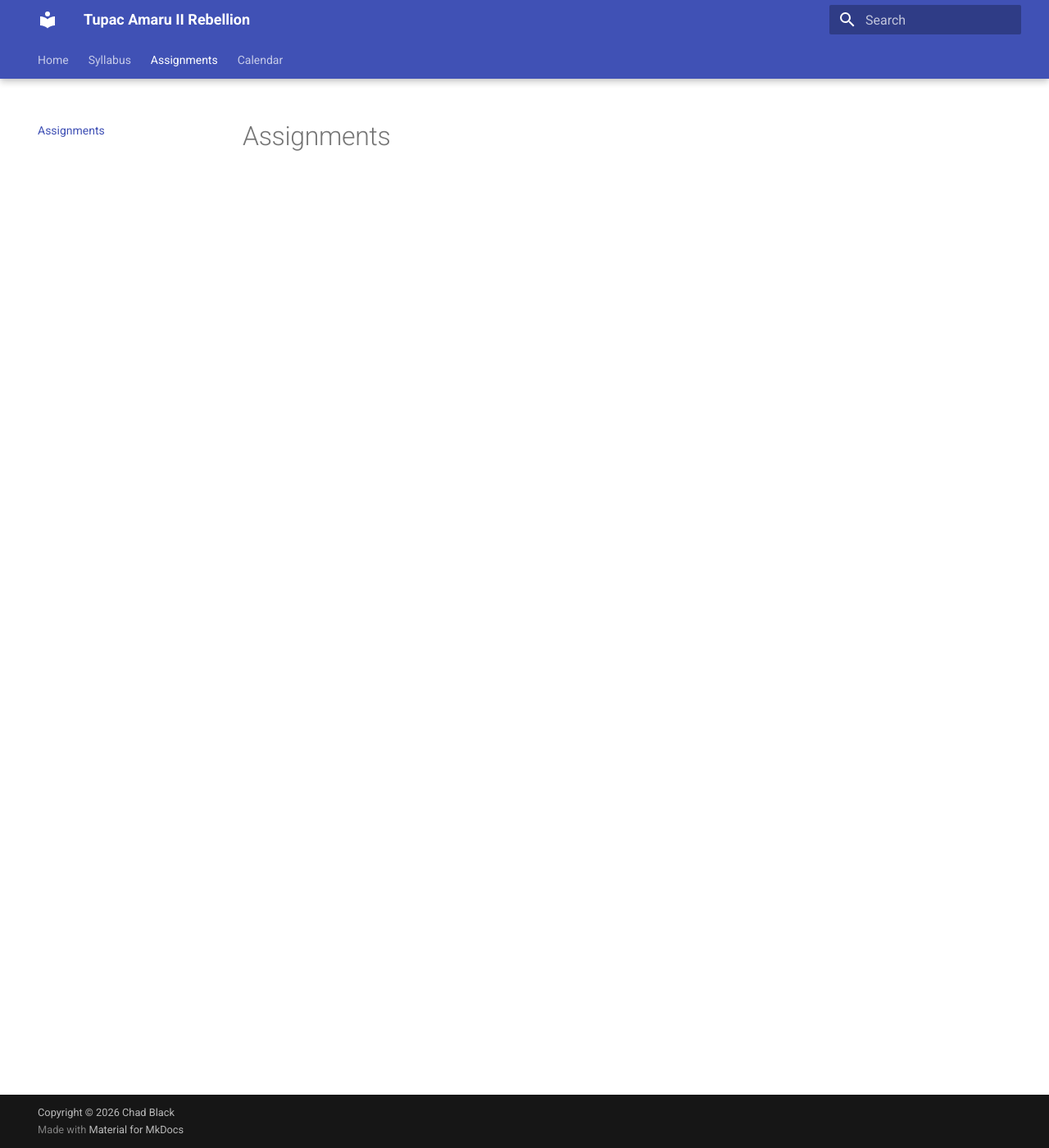
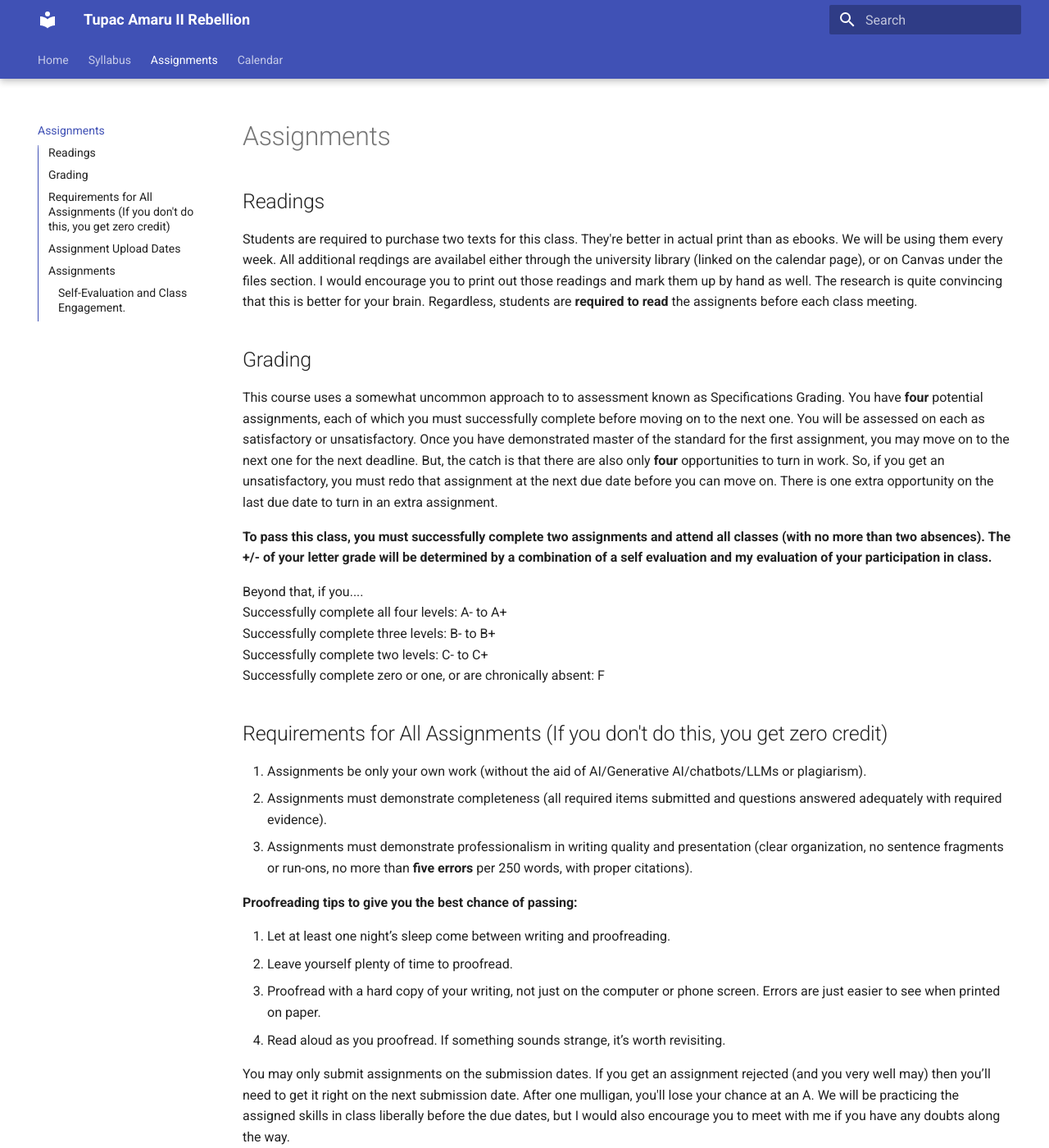
Before and after one commit to chadblack/Tupac, an MkDocs documentation site: the page built from docs/assignments.md, in a window 1280 px wide and 1400 px high. Shown: the whole window at 82% size. Built offline with MkDocs 1.6.1 and Material for MkDocs 9.7.7, drawn with Linux system fonts in a browser that asks for light colours; some of the changed text lies outside the part shown.

Commit message:
assignments build

```diff
--- a/docs/assignments.md
+++ b/docs/assignments.md
@@ -1,3 +1,64 @@
 ---
 title: Assignments
 ---
+
+## Readings
+
+Students are required to purchase two texts for this class. They're better in actual print than as ebooks. We will be using them every week. All additional reqdings are availabel either through the university library (linked on the calendar page), or on Canvas under the files section. I would encourage you to print out those readings and mark them up by hand as well. The research is quite convincing that this is better for your brain. Regardless, students are **required to read** the assignents before each class meeting.
+
+## Grading
+
+This course uses a somewhat uncommon approach to to assessment known as Specifications Grading. You have **four** potential assignments, each of which you must successfully complete before moving on to the next one. You will be assessed on each as satisfactory or unsatisfactory. Once you have demonstrated master of the standard for the first assignment, you may move on to the next one for the next deadline. But, the catch is that there are also only **four** opportunities to turn in work. So, if you get an unsatisfactory, you must redo that assignment at the next due date before you can move on. There is one extra opportunity on the last due date to turn in an extra assignment.
+
+**To pass this class, you must successfully complete two assignments and attend all classes (with no more than two absences). The +/- of your letter grade will be determined by a combination of a self evaluation and my evaluation of your participation in class.**
+
+Beyond that, if you....
+Successfully complete all four levels: A- to A+
+Successfully complete three levels: B- to B+
+Successfully complete two levels: C- to C+
+Successfully complete zero or one, or are chronically absent: F
+
+## Requirements for All Assignments (If you don't do this, you get zero credit)
+
+1. Assignments be only your own work (without the aid of AI/Generative AI/chatbots/LLMs or plagiarism).
+2. Assignments must demonstrate completeness (all required items submitted and questions answered adequately with required evidence).
+3. Assignments must demonstrate professionalism in writing quality and presentation (clear organization, no sentence fragments or run-ons, no more than **five errors** per 250 words, with proper citations).
+
+**Proofreading tips to give you the best chance of passing:**
+
+1. Let at least one night’s sleep come between writing and proofreading.
+2. Leave yourself plenty of time to proofread.
+3. Proofread with a hard copy of your writing, not just on the computer or phone screen. Errors are just easier to see when printed on paper.
+4. Read aloud as you proofread. If something sounds strange, it’s worth revisiting.
+
+You may only submit assignments on the submission dates. If you get an assignment rejected (and you very well may) then you’ll need to get it right on the next submission date. After one mulligan, you'll lose your chance at an A. We will be practicing the assigned skills in class liberally before the due dates, but I would also encourage you to meet with me if you have any doubts along the way.
+
+Our in-class activities will include things like writing précis and research memos, reacting to readings, working through primary texts together, responding to film, etc. In order to do these activities, you must come to class having already done the reading. This is paramount, and inescapable for a college-level history major.
+
+
+## Assignment Upload Dates
+
+First:
+Second:
+Third:
+Fourth/Fifth:
+
+## Assignments
+
+1. Benchmark Assignment 1
+2. Benchmark Assignment 2
+3. Benchmark Assignment 3
+4. Benchmark Assignment 4
+
+### Self-Evaluation and Class Engagement.
+
+Students will write a self-evaluation at the end of the semester evaluating their own engagement with the class. What does engagement include? Engaging with the class and its materials can take many forms, including but not limited to:
+
+- **Preparation:** you've read the material before coming to class.
+- **Focus:** you've avoided distractions in class.
+- **Presence:** you've actively participated in small-group and full-class discussions.
+- **Inquiry:** you've asked questions in and out of class on things you don't understand, or that you're curious about.
+- **Specificity:** you've used specific ideas from the readings and discussions.
+- **Connection:** you've made connections between readings and discussions, and across weeks during the semester.[^1]
+
+I will provide a form for each student to fill out at the end on the semester reflecting on their engagement and the course as a whole.
```
